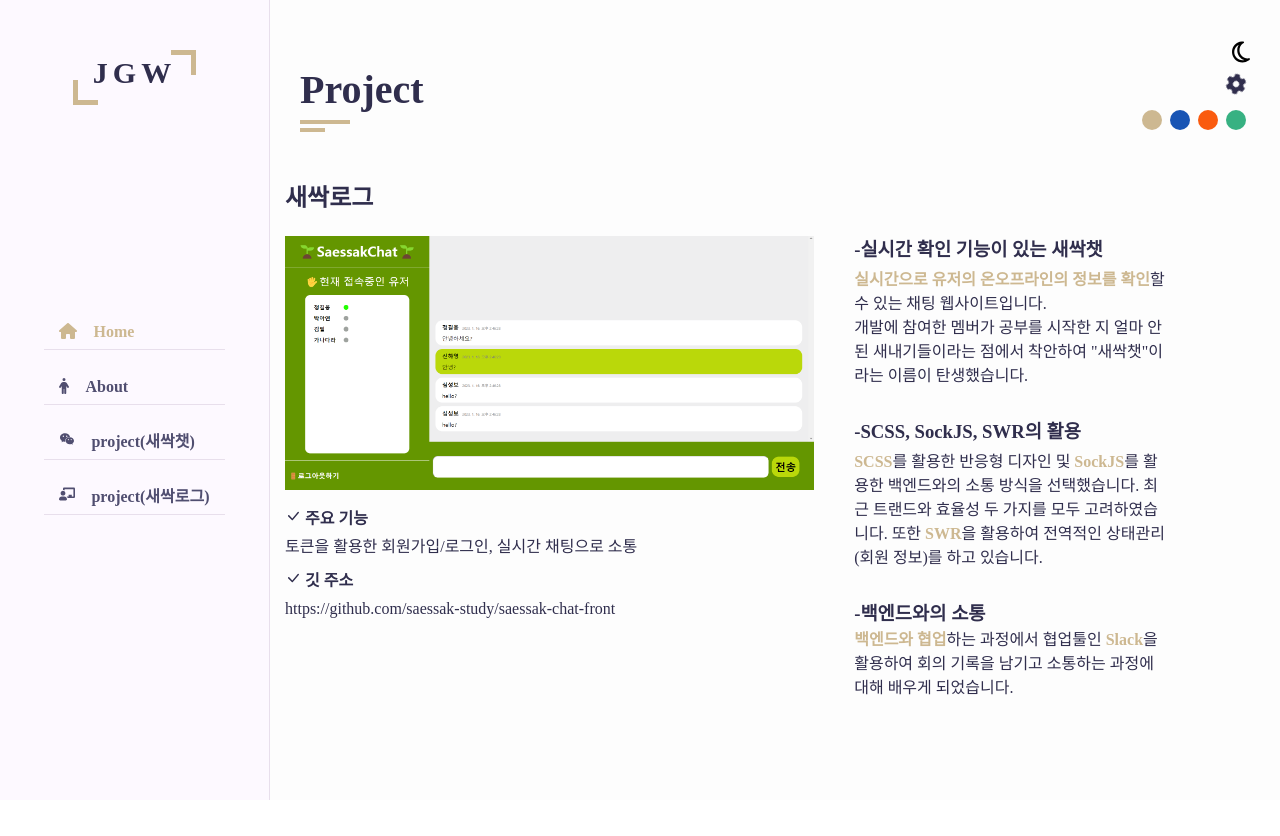
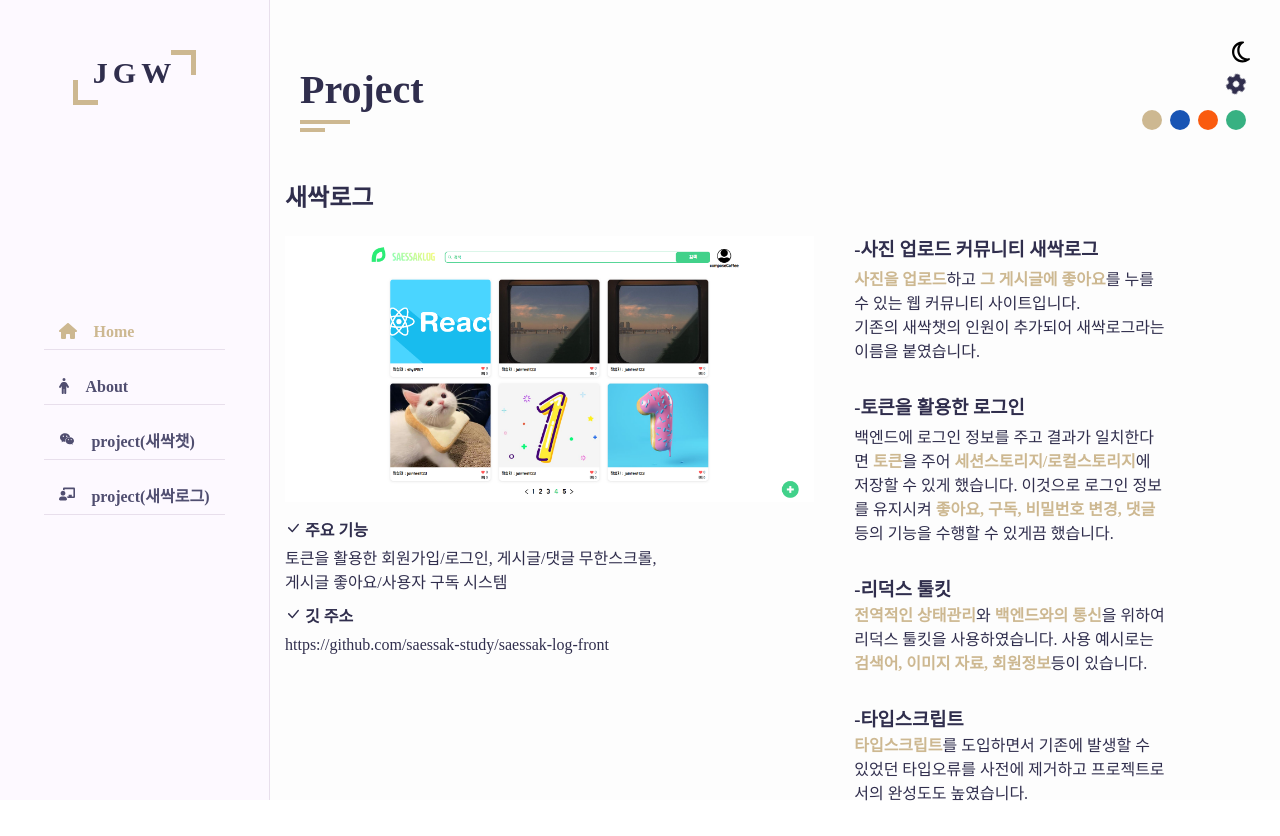
Before and after one commit to DoggySummer/myPortfolio, a React (Create React App) app: page /project_2 in a window 1280 px wide. Before the commit the page ends 800 px from the top, so only its background shows below. Built offline with nearby package versions, Linux system fonts and the light colour scheme.

Commit message:
feat 새싹로그 추가

```diff
--- a/src/components/Project_2.js
+++ b/src/components/Project_2.js
@@ -22,42 +22,54 @@ const Project_2 = () => {
               <h2>새싹로그</h2>
               <div className="project_content">
                 <div className="project_leftSide">
-                  <img src="pictures/saessak2.png" />
+                  <img src="pictures/saessakLog.png" />
                   <div>
                     <BsCheckLg /> 주요 기능
-                    <p> 토큰을 활용한 회원가입/로그인, 실시간 채팅으로 소통 </p>
+                    <p>
+                      토큰을 활용한 회원가입/로그인, 게시글/댓글 무한스크롤,
+                      <br />
+                      게시글 좋아요/사용자 구독 시스템
+                    </p>
                   </div>
                   <div>
                     <BsCheckLg /> 깃 주소
                     <p>
-                      <a href="https://github.com/saessak-study/saessak-chat-front">
-                        https://github.com/saessak-study/saessak-chat-front
+                      <a href="https://github.com/saessak-study/saessak-log-front">
+                        https://github.com/saessak-study/saessak-log-front
                       </a>
                     </p>
                   </div>
                 </div>
                 <div className="project_rightSide">
-                  <h3>-실시간 확인 기능이 있는 새싹챗</h3>
+                  <h3>-사진 업로드 커뮤니티 새싹로그</h3>
                   <p>
-                    <span>실시간으로 유저의 온오프라인의 정보를 확인</span>할 수
-                    있는 채팅 웹사이트입니다.
-                    <br /> 개발에 참여한 멤버가 공부를 시작한 지 얼마 안 된
-                    새내기들이라는 점에서 착안하여 "새싹챗"이라는 이름이
-                    탄생했습니다.
+                    <span>사진을 업로드</span>하고
+                    <span> 그 게시글에 좋아요</span>를 누를 수 있는 웹 커뮤니티
+                    사이트입니다.
+                    <br /> 기존의 새싹챗의 인원이 추가되어 새싹로그라는 이름을
+                    붙였습니다.
                   </p>
-                  <h3>-SCSS, SockJS, SWR의 활용</h3>
+                  <h3>-토큰을 활용한 로그인</h3>
                   <p>
-                    <span>SCSS</span>를 활용한 반응형 디자인 및{' '}
-                    <span>SockJS</span>를 활용한 백엔드와의 소통 방식을
-                    선택했습니다. 최근 트랜드와 효율성 두 가지를 모두
-                    고려하였습니다. 또한 <span>SWR</span>을 활용하여 전역적인
-                    상태관리(회원 정보)를 하고 있습니다.
+                    백엔드에 로그인 정보를 주고 결과가 일치한다면{' '}
+                    <span>토큰</span>을 주어{' '}
+                    <span>세션스토리지/로컬스토리지</span>에 저장할 수 있게
+                    했습니다. 이것으로 로그인 정보를 유지시켜{' '}
+                    <span>좋아요, 구독, 비밀번호 변경, 댓글</span>등의 기능을
+                    수행할 수 있게끔 했습니다.
                   </p>
                   <p>
-                    <h3>-백엔드와의 소통</h3>
-                    <span>백엔드와 협업</span>하는 과정에서 협업툴인{' '}
-                    <span>Slack</span>을 활용하여 회의 기록을 남기고 소통하는
-                    과정에 대해 배우게 되었습니다.
+                    <h3>-리덕스 툴킷</h3>
+                    <span>전역적인 상태관리</span>와{' '}
+                    <span>백엔드와의 통신</span>을 위하여 리덕스 툴킷을
+                    사용하였습니다. 사용 예시로는{' '}
+                    <span>검색어, 이미지 자료, 회원정보</span>등이 있습니다.
+                  </p>
+                  <p>
+                    <h3>-타입스크립트</h3>
+                    <span>타입스크립트</span>를 도입하면서 기존에 발생할 수
+                    있었던 타입오류를 사전에 제거하고 프로젝트로서의 완성도도
+                    높였습니다.
                   </p>
                 </div>
               </div>
```
Also changed, not shown: public/pictures/saessakLog.png (added).
